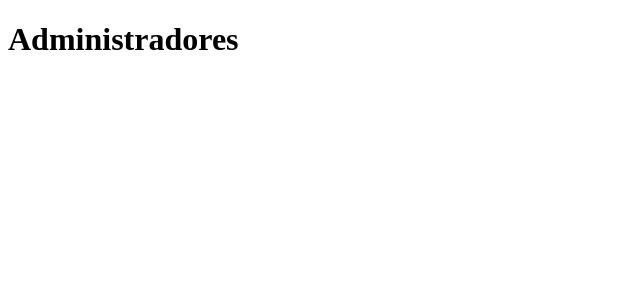
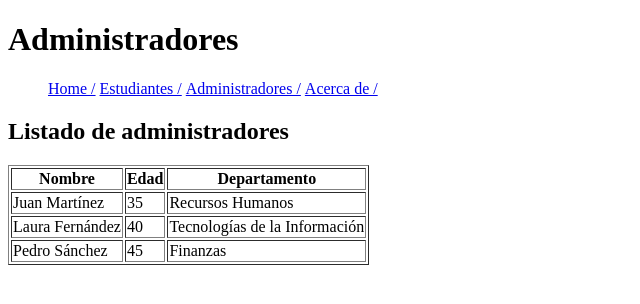
Before and after one commit to ivandeleonumg/Tarea1, a plain HTML site: page extras/administradores.html in a window 1280 px wide. Shown: the whole page, without its empty margins (0-640 px from the left). Drawn offline with Linux system fonts and the light colour scheme.

Commit message:
Agregar páginas de administradores, estudiantes y acercade

```diff
--- a/extras/administradores.html
+++ b/extras/administradores.html
@@ -7,5 +7,34 @@
 </head>
 <body>
     <h1>Administradores</h1>
+    <ul>
+        <li style="display: inline;"><a href="../index.html">Home /</a></li>
+        <li style="display: inline;"><a href="estudiantes.html">Estudiantes /</a></li>
+        <li style="display: inline;"><a href="administradores.html">Administradores /</a></li>
+        <li style="display: inline;"><a href="informacion/acercade.html">Acerca de /</a></li>
+    </ul>
+    <h2>Listado de administradores</h2>
+    <table border="1">
+        <tr>
+            <th>Nombre</th>
+            <th>Edad</th>
+            <th>Departamento</th>
+        </tr>
+        <tr>
+            <td>Juan Martínez</td>
+            <td>35</td>
+            <td>Recursos Humanos</td>
+        </tr>
+        <tr>
+            <td>Laura Fernández</td>
+            <td>40</td>
+            <td>Tecnologías de la Información</td>
+        </tr>
+        <tr>
+            <td>Pedro Sánchez</td>
+            <td>45</td>
+            <td>Finanzas</td>
+        </tr>
+    </table>
 </body>
 </html>
```
Also changed, not shown: extras/estudiantes.html (+29 -0 lines), extras/informacion/acercade.html (+11 -0 lines), index.html (+1 -6 lines).
